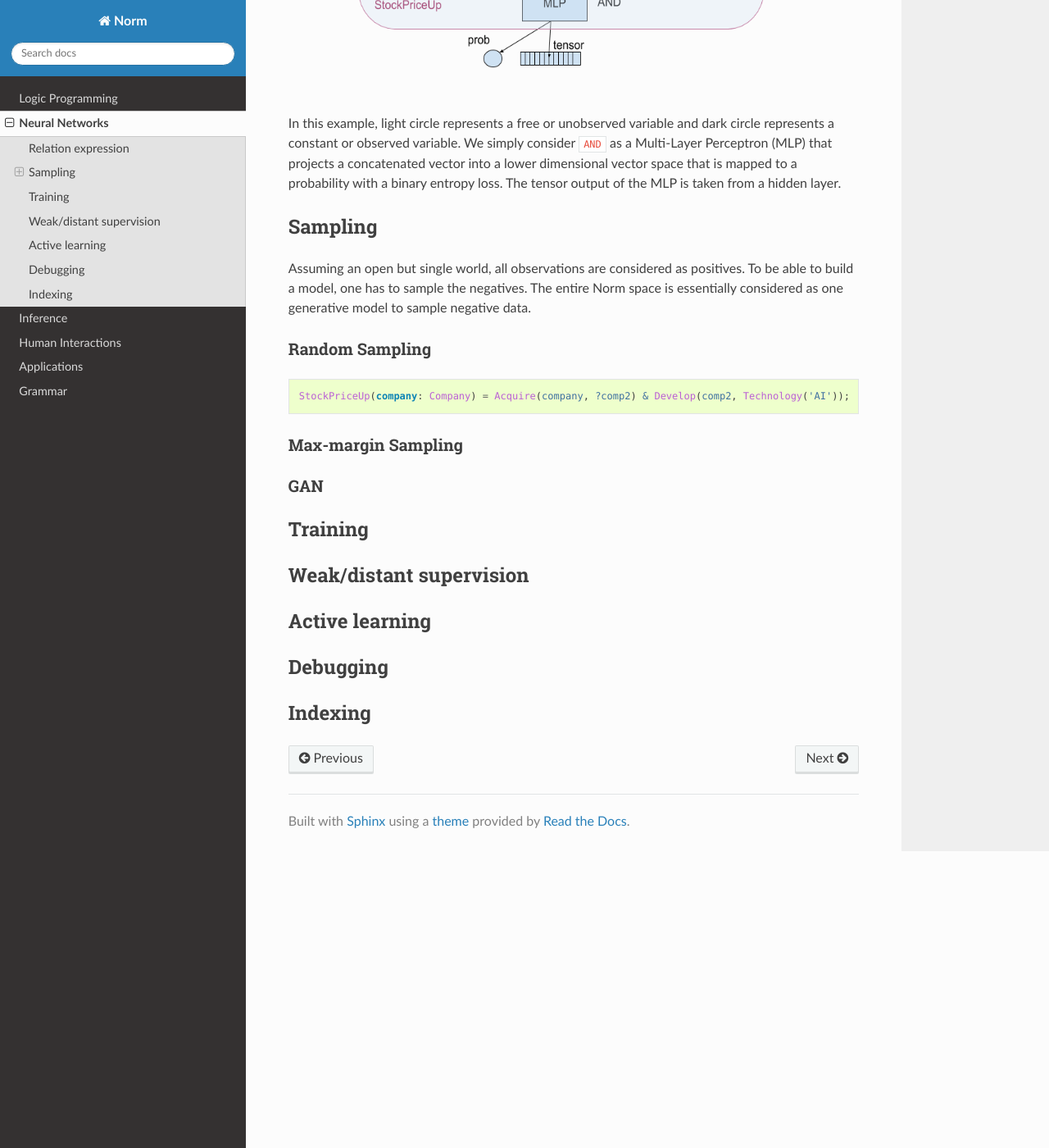
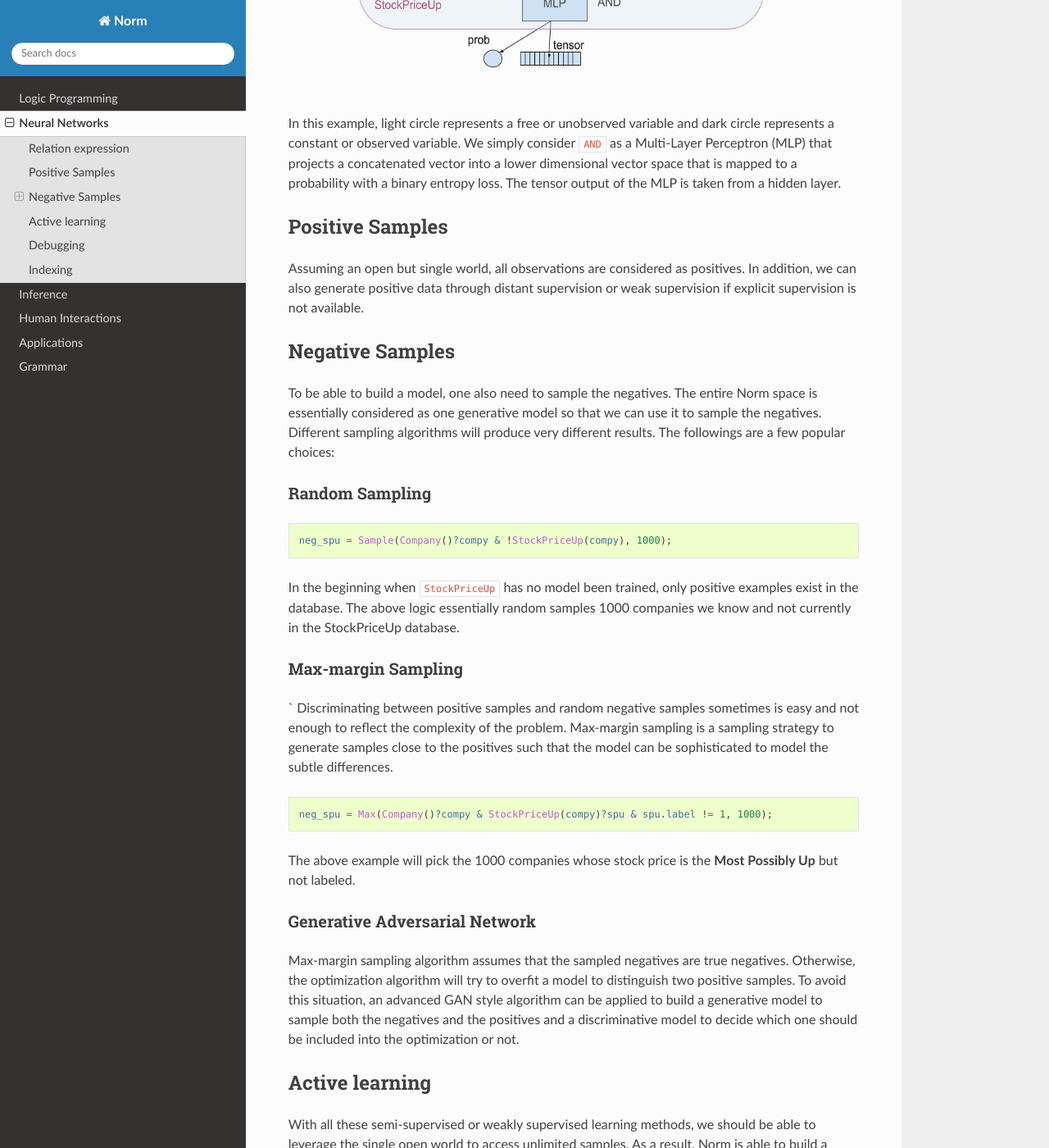
Before and after one commit to reasoned-ai/norm, a Sphinx documentation site: the page built from docs/neuralnet.rst, in a window 1280 px wide and 1400 px high, scrolled down 965 px. Shown: the whole window at 82% size. Built offline with Sphinx 7.4.7 and the Read the Docs theme 2.0.0, drawn with Linux system fonts in a browser that asks for light colours; some of the changed text lies outside the part shown.

Commit message:
some modification of the document

```diff
--- a/docs/neuralnet.rst
+++ b/docs/neuralnet.rst
@@ -26,11 +26,20 @@ lower dimensional vector space that is mapped to a probability with a binary ent
 is taken from a hidden layer.
 
 
-Sampling
-----------------
+Positive Samples
+--------------------------
 
-Assuming an open but single world, all observations are considered as positives. To be able to build a model, one has to
-sample the negatives. The entire Norm space is essentially considered as one generative model to sample negative data.
+Assuming an open but single world, all observations are considered as positives. In addition, we can also generate
+positive data through distant supervision or weak supervision if explicit supervision is not available.
+
+
+
+Negative Samples
+-------------------
+
+To be able to build a model, one also need to sample the negatives. The entire Norm space is essentially considered as
+one generative model so that we can use it to sample the negatives. Different sampling algorithms will produce very
+different results. The followings are a few popular choices:
 
 
 Random Sampling
@@ -38,33 +47,46 @@ Random Sampling
 
 .. code-block:: prolog
 
-    StockPriceUp(company: Company) = Acquire(company, ?comp2) & Develop(comp2, Technology('AI'));
+    neg_spu = Sample(Company()?compy & !StockPriceUp(compy), 1000);
+
+In the beginning when ``StockPriceUp`` has no model been trained, only positive examples exist in the database. The
+above logic essentially random samples 1000 companies we know and not currently in the StockPriceUp database.
 
 
 Max-margin Sampling
 ^^^^^^^^^^^^^^^^^^^^
+`
+Discriminating between positive samples and random negative samples sometimes is easy and not enough to reflect the
+complexity of the problem. Max-margin sampling is a sampling strategy to generate samples close to the positives such
+that the model can be sophisticated to model the subtle differences.
+
+.. code-block:: prolog
+
+    neg_spu = Max(Company()?compy & StockPriceUp(compy)?spu & spu.label != 1, 1000);
+
+The above example will pick the 1000 companies whose stock price is the **Most Possibly Up** but not labeled.
 
 
-GAN
-^^^^
+Generative Adversarial Network
+^^^^^^^^^^^^^^^^^^^^^^^^^^^^^^^
 
-
-
-Training
-----------
-
-
-
-Weak/distant supervision
---------------------------
-
+Max-margin sampling algorithm assumes that the sampled negatives are true negatives. Otherwise, the optimization
+algorithm will try to overfit a model to distinguish two positive samples. To avoid this situation, an advanced GAN
+style algorithm can be applied to build a generative model to sample both the negatives and the positives and
+a discriminative model to decide which one should be included into the optimization or not.
 
 Active learning
 -------------------
 
+With all these semi-supervised or weakly supervised learning methods, we should be able to leverage the single open
+world to access unlimited samples. As a result, Norm is able to build a good model even with small number of positive
+samples. However, to push the model accuracy to the really high confidence, one might need help from the active learning
+to verify the positive/negative labels with minimum efforts to achieve the best generalization capability.
 
 Debugging
 -------------------
 
+
+
 Indexing
 ----------
```
